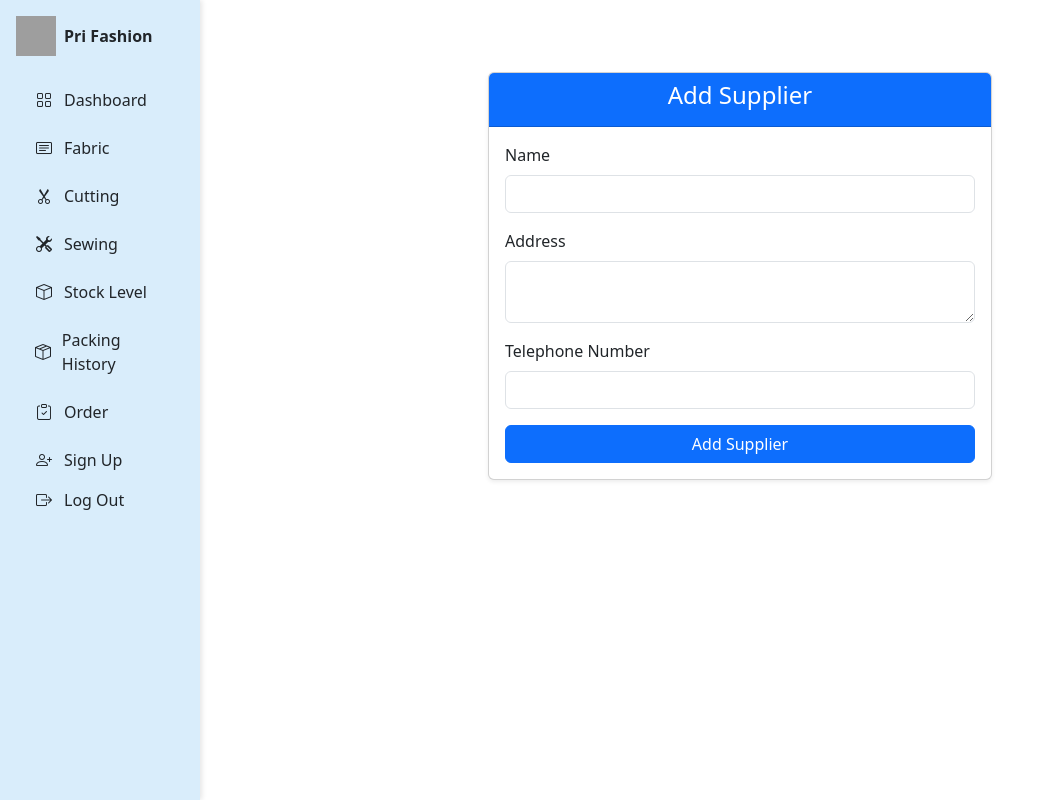
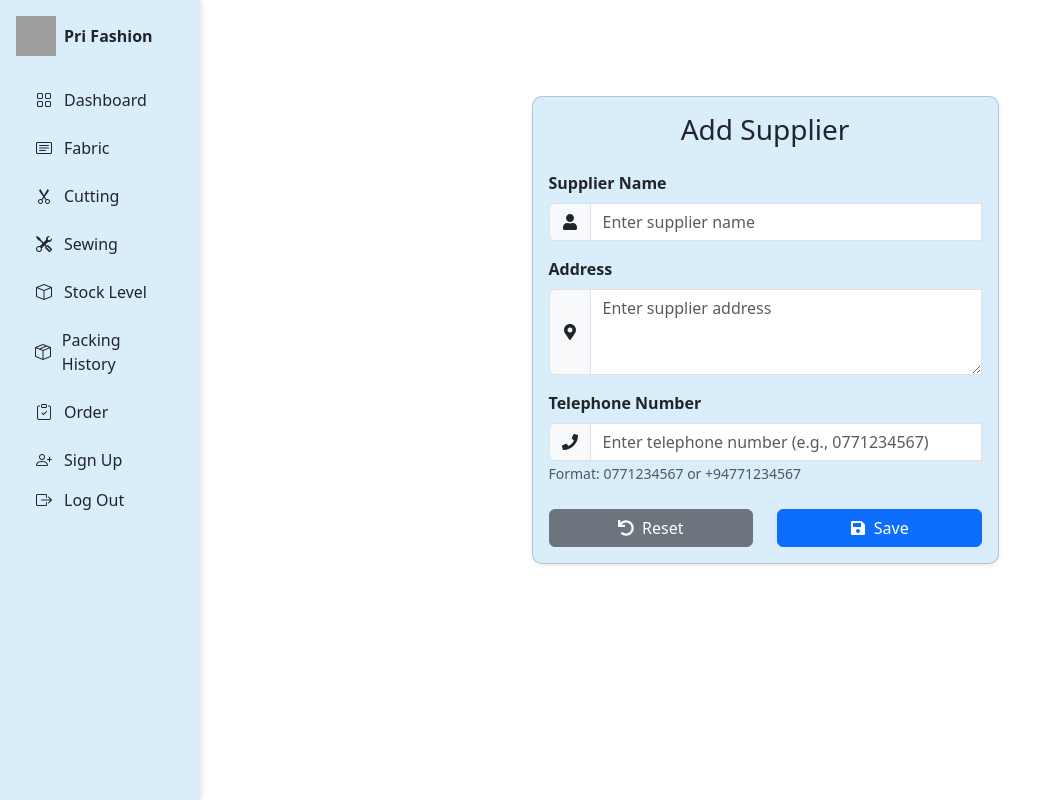
Before and after one commit to tashidu/Pri_Fashion_, a React (Create React App) app in the folder frontend/: page /addsupplier in a window 1280 px wide. Shown: the whole page, without its empty margins (0-1046 px from the left). Built offline with nearby package versions, Linux system fonts and the light colour scheme; grey boxes are pictures that could not be loaded.

Commit message:
Update AddSupplier.js

```diff
--- a/frontend/src/pages/AddSupplier.js
+++ b/frontend/src/pages/AddSupplier.js
@@ -1,84 +1,263 @@
-import React, { useState } from 'react';
+import React, { useState, useEffect } from 'react';
 import axios from 'axios';
 import RoleBasedNavBar from '../components/RoleBasedNavBar';
+import { Row, Col, Form, Button, Card, Alert, Spinner } from 'react-bootstrap';
+import { FaUser, FaMapMarkerAlt, FaPhone, FaSave, FaUndo } from 'react-icons/fa';
 import 'bootstrap/dist/css/bootstrap.min.css';
 
 const AddSupplier = () => {
+    // State variables
     const [name, setName] = useState('');
     const [address, setAddress] = useState('');
     const [telNo, setTelNo] = useState('');
     const [message, setMessage] = useState('');
     const [error, setError] = useState('');
+    const [isSubmitting, setIsSubmitting] = useState(false);
+    const [validated, setValidated] = useState(false);
+    const [isSidebarOpen, setIsSidebarOpen] = useState(window.innerWidth >= 768);
 
+    // Form validation states
+    const [nameError, setNameError] = useState('');
+    const [addressError, setAddressError] = useState('');
+    const [telNoError, setTelNoError] = useState('');
+
+    // Effect to handle sidebar state based on window size
+    useEffect(() => {
+        const handleResize = () => {
+            setIsSidebarOpen(window.innerWidth >= 768);
+        };
+
+        window.addEventListener("resize", handleResize);
+        return () => window.removeEventListener("resize", handleResize);
+    }, []);
+
+    // Validate telephone number format
+    const validateTelNo = (telNo) => {
+        // Sri Lankan phone number formats:
+        // - Mobile: 07XXXXXXXX or +947XXXXXXXX
+        // - Landline: 0XXXXXXXXX or +94XXXXXXXXX
+        const phoneRegex = /^(?:(?:\+94)|(?:0))[1-9][0-9]{8}$/;
+        if (!phoneRegex.test(telNo)) {
+            setTelNoError('Please enter a valid Sri Lankan phone number');
+            return false;
+        }
+        setTelNoError('');
+        return true;
+    };
+
+    // Validate name
+    const validateName = (name) => {
+        if (name.trim().length < 2) {
+            setNameError('Name must be at least 2 characters');
+            return false;
+        }
+        setNameError('');
+        return true;
+    };
+
+    // Validate address
+    const validateAddress = (address) => {
+        if (address.trim().length < 5) {
+            setAddressError('Address must be at least 5 characters');
+            return false;
+        }
+        setAddressError('');
+        return true;
+    };
+
+    // Reset form
+    const resetForm = () => {
+        setName('');
+        setAddress('');
+        setTelNo('');
+        setNameError('');
+        setAddressError('');
+        setTelNoError('');
+        setValidated(false);
+        setMessage('');
+        setError('');
+    };
+
+    // Handle form submission
     const handleSubmit = async (e) => {
         e.preventDefault();
+
+        // Reset messages
         setMessage('');
         setError('');
 
+        // Validate form
+        const form = e.currentTarget;
+        const isNameValid = validateName(name);
+        const isAddressValid = validateAddress(address);
+        const isTelNoValid = validateTelNo(telNo);
+
+        if (!isNameValid || !isAddressValid || !isTelNoValid || !form.checkValidity()) {
+            e.stopPropagation();
+            setValidated(true);
+            return;
+        }
+
+        setIsSubmitting(true);
         const supplierData = { name, address, tel_no: telNo };
 
         try {
             const response = await axios.post('http://localhost:8000/api/addsuppliers/', supplierData);
             if (response.status === 201) {
-                setMessage('Supplier added successfully!');
-                setName('');
-                setAddress('');
-                setTelNo('');
+                setMessage('✅ Supplier added successfully!');
+                resetForm();
             }
         } catch (error) {
+            console.error('Error adding supplier:', error);
+            if (error.response && error.response.data) {
+                // Display more specific error message if available
+                const errorMessage = typeof error.response.data === 'string'
+                    ? error.response.data
+                    : 'Failed to add supplier. Please check your inputs.';
+                setError(errorMessage);
+            } else {
                 setError('Error adding supplier. Please try again.');
-            console.error(error);
+            }
+        } finally {
+            setIsSubmitting(false);
         }
     };
 
     return (
         <>
             <RoleBasedNavBar />
-            <div className="main-content">
-                <div className='row justify-content-center'>
-                    <div className='col-md-6'>
-                        <div className='card shadow-sm'>
-                            <div className='card-header bg-primary text-white text-center'>
-                                <h4>Add Supplier</h4>
+            <div className="main-content" style={{
+                marginLeft: isSidebarOpen ? '250px' : '0',
+                transition: 'margin-left 0.3s ease-in-out'
+            }}>
+                <div className="container py-4">
+                    <Row className="justify-content-center">
+                        <Col md={8} lg={6}>
+                            <Card className="mb-4 shadow-sm" style={{ backgroundColor: "#D9EDFB", borderRadius: "10px" }}>
+                                <Card.Body>
+                                    <h3 className="text-center mb-4">Add Supplier</h3>
+
+                                    {message && (
+                                        <Alert variant="success" className="d-flex align-items-center">
+                                            {message}
+                                        </Alert>
+                                    )}
+
+                                    {error && (
+                                        <Alert variant="danger" className="d-flex align-items-center">
+                                            {error}
+                                        </Alert>
+                                    )}
+
+                                    <Form noValidate validated={validated} onSubmit={handleSubmit}>
+                                        <Form.Group className="mb-3">
+                                            <Form.Label><strong>Supplier Name</strong></Form.Label>
+                                            <div className="input-group">
+                                                <span className="input-group-text">
+                                                    <FaUser />
+                                                </span>
+                                                <Form.Control
+                                                    type="text"
+                                                    value={name}
+                                                    onChange={(e) => {
+                                                        setName(e.target.value);
+                                                        validateName(e.target.value);
+                                                    }}
+                                                    placeholder="Enter supplier name"
+                                                    required
+                                                    isInvalid={!!nameError}
+                                                />
+                                                <Form.Control.Feedback type="invalid">
+                                                    {nameError || 'Supplier name is required'}
+                                                </Form.Control.Feedback>
                                             </div>
-                            <div className='card-body'>
-                                {message && <div className='alert alert-success'>{message}</div>}
-                                {error && <div className='alert alert-danger'>{error}</div>}
-                                <form onSubmit={handleSubmit}>
-                                    <div className='mb-3'>
-                                        <label className='form-label'>Name</label>
-                                        <input
-                                            type='text'
-                                            className='form-control'
-                                            value={name}
-                                            onChange={(e) => setName(e.target.value)}
+                                        </Form.Group>
+
+                                        <Form.Group className="mb-3">
+                                            <Form.Label><strong>Address</strong></Form.Label>
+                                            <div className="input-group">
+                                                <span className="input-group-text">
+                                                    <FaMapMarkerAlt />
+                                                </span>
+                                                <Form.Control
+                                                    as="textarea"
+                                                    rows={3}
+                                                    value={address}
+                                                    onChange={(e) => {
+                                                        setAddress(e.target.value);
+                                                        validateAddress(e.target.value);
+                                                    }}
+                                                    placeholder="Enter supplier address"
                                                     required
+                                                    isInvalid={!!addressError}
                                                 />
+                                                <Form.Control.Feedback type="invalid">
+                                                    {addressError || 'Address is required'}
+                                                </Form.Control.Feedback>
                                             </div>
-                                    <div className='mb-3'>
-                                        <label className='form-label'>Address</label>
-                                        <textarea
-                                            className='form-control'
-                                            value={address}
-                                            onChange={(e) => setAddress(e.target.value)}
+                                        </Form.Group>
+
+                                        <Form.Group className="mb-4">
+                                            <Form.Label><strong>Telephone Number</strong></Form.Label>
+                                            <div className="input-group">
+                                                <span className="input-group-text">
+                                                    <FaPhone />
+                                                </span>
+                                                <Form.Control
+                                                    type="text"
+                                                    value={telNo}
+                                                    onChange={(e) => {
+                                                        setTelNo(e.target.value);
+                                                        validateTelNo(e.target.value);
+                                                    }}
+                                                    placeholder="Enter telephone number (e.g., 0771234567)"
                                                     required
+                                                    isInvalid={!!telNoError}
                                                 />
+                                                <Form.Control.Feedback type="invalid">
+                                                    {telNoError || 'Telephone number is required'}
+                                                </Form.Control.Feedback>
                                             </div>
-                                    <div className='mb-3'>
-                                        <label className='form-label'>Telephone Number</label>
-                                        <input
-                                            type='text'
-                                            className='form-control'
-                                            value={telNo}
-                                            onChange={(e) => setTelNo(e.target.value)}
-                                            required
-                                        />
-                                    </div>
-                                    <button type='submit' className='btn btn-primary w-100'>Add Supplier</button>
-                                </form>
-                            </div>
-                        </div>
-                    </div>
+                                            <Form.Text className="text-muted">
+                                                Format: 0771234567 or +94771234567
+                                            </Form.Text>
+                                        </Form.Group>
+
+                                        <Row className="mt-4">
+                                            <Col xs={6}>
+                                                <Button
+                                                    variant="secondary"
+                                                    onClick={resetForm}
+                                                    className="w-100 d-flex align-items-center justify-content-center"
+                                                >
+                                                    <FaUndo className="me-2" /> Reset
+                                                </Button>
+                                            </Col>
+                                            <Col xs={6}>
+                                                <Button
+                                                    type="submit"
+                                                    variant="primary"
+                                                    className="w-100 d-flex align-items-center justify-content-center"
+                                                    disabled={isSubmitting}
+                                                >
+                                                    {isSubmitting ? (
+                                                        <>
+                                                            <Spinner as="span" animation="border" size="sm" role="status" aria-hidden="true" className="me-2" />
+                                                            Submitting...
+                                                        </>
+                                                    ) : (
+                                                        <>
+                                                            <FaSave className="me-2" /> Save
+                                                        </>
+                                                    )}
+                                                </Button>
+                                            </Col>
+                                        </Row>
+                                    </Form>
+                                </Card.Body>
+                            </Card>
+                        </Col>
+                    </Row>
                 </div>
             </div>
         </>
```
Lines whose indentation alone changed are shown as unchanged.
